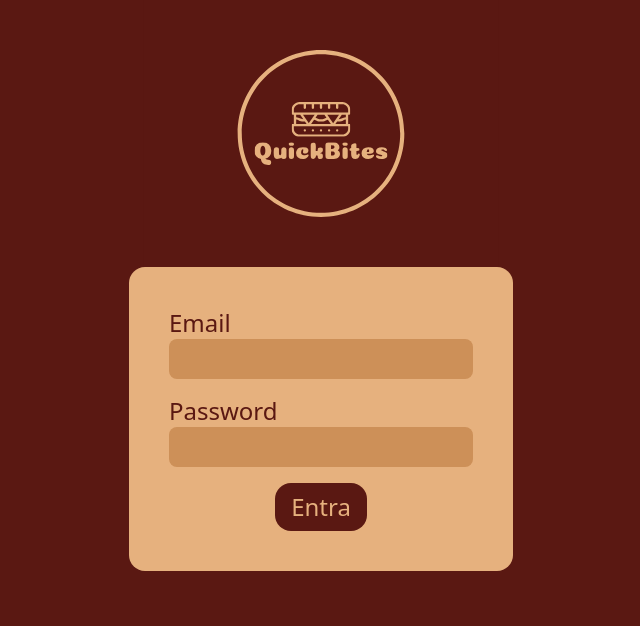
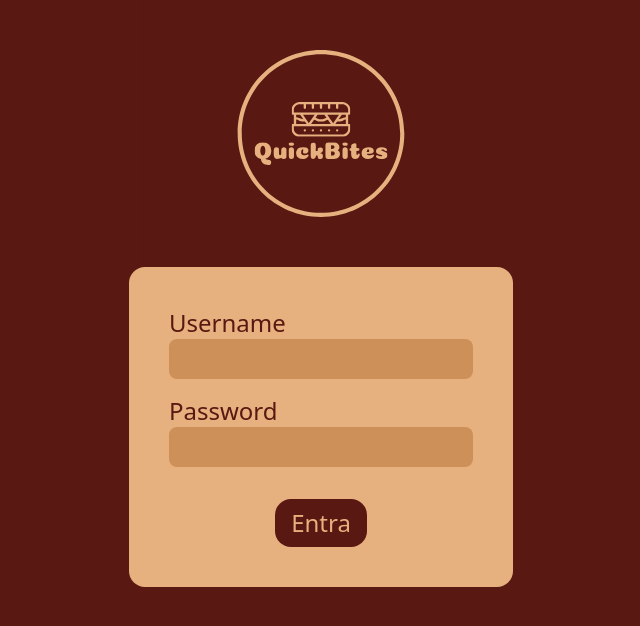
Before and after one commit to Pyrix25633/quick-bites, a Next.js app: page /login in a window 1280 px wide. Shown: the top 626 px of the page, without its empty margins (319-959 px from the left). Built offline with nearby package versions, Linux system fonts and the light colour scheme.

Commit message:
Add login page functionality

```diff
--- /dev/null
+++ b/app/(auth)/login/_components/LoginForm.tsx
@@ -0,0 +1,96 @@
+"use client";
+
+import { useForm } from "react-hook-form";
+import axios from "axios";
+import React, { ForwardedRef, useState } from "react";
+import { InputHTMLAttributes } from "react";
+import { GetRequestBody } from "@/app/api/auth/login/route";
+import { useRouter } from "next/navigation";
+
+//  TODO: add errors to text inputs (red circle and description underneath)
+type FormValues = GetRequestBody;
+
+function LoginForm() {
+    const router = useRouter();
+    const {
+        register,
+        handleSubmit
+        // formState: { errors }
+    } = useForm<FormValues>();
+
+    const [errorMessage, setErrorMessage] = useState<string | null>(null);
+
+    const onSubmit = (data: FormValues) => {
+        axios
+            .post("/api/auth/login", data)
+            .then((_) => router.push("/"))
+            .catch((err) => {
+                if (err?.response?.status) {
+                    switch (err.response.status) {
+                        case 404:
+                            setErrorMessage("Utente non esistente");
+                            break;
+                        case 401:
+                            setErrorMessage("Password errata");
+                            break;
+                        default:
+                            setErrorMessage("Errore di comunicazione");
+                    }
+                } else {
+                    setErrorMessage("Errore di rete");
+                }
+            });
+    };
+
+    return (
+        <form
+            onSubmit={handleSubmit(onSubmit)}
+            className="flex w-full max-w-sm flex-col items-stretch gap-4 rounded-2xl bg-secondary-light p-10"
+        >
+            <TextInput
+                label="Username"
+                type="text"
+                {...register("username", { required: true })}
+            />
+            <TextInput
+                label="Password"
+                type="password"
+                {...register("password", { required: true })}
+            />
+            <div className="text-red-600">{errorMessage}</div>
+            <button
+                type="submit"
+                className="self-center rounded-2xl bg-primary px-4 py-2 text-2xl text-secondary-light"
+            >
+                Entra
+            </button>
+        </form>
+    );
+}
+
+type TextInputProps = {
+    label?: string;
+} & InputHTMLAttributes<HTMLInputElement>;
+
+const TextInput = React.forwardRef(function TextInput(
+    { label, ...props }: TextInputProps,
+    ref: ForwardedRef<HTMLInputElement>
+) {
+    return (
+        <div>
+            {label && (
+                <label htmlFor={props.name} className="text-2xl text-primary">
+                    {label}
+                </label>
+            )}
+            <input
+                id={props.name}
+                className="w-full rounded-lg border-0 bg-secondary-dark text-primary focus:ring-primary"
+                ref={ref}
+                {...props}
+            />
+        </div>
+    );
+});
+
+export default LoginForm;
--- a/app/(auth)/login/page.tsx
+++ b/app/(auth)/login/page.tsx
@@ -1,6 +1,7 @@
 import { Metadata } from "next";
 import Image from "next/image";
 import logo from "@/public/images/logo.svg";
+import LoginForm from "./_components/LoginForm";
 
 export const metadata: Metadata = {
     title: "Login",
@@ -11,35 +12,7 @@ export default function Login() {
     return (
         <main className="container flex h-screen flex-col items-center">
             <Image alt="QuickBites logo" src={logo} className="static h-1/3" />
-            <form className="flex w-full max-w-sm flex-col items-stretch gap-4 rounded-2xl bg-secondary-light p-10">
-                <TextInput label="Email" name="email" type="email" />
-                <TextInput label="Password" name="password" type="password" />
-                <button
-                    type="submit"
-                    className="self-center rounded-2xl bg-primary px-4 py-2 text-2xl text-secondary-light"
-                >
-                    Entra
-                </button>
-            </form>
+            <LoginForm />
         </main>
     );
 }
-
-type TextInputProps = {
-    label?: string;
-    name: string;
-    type?: "text" | "email" | "password" | "number";
-};
-
-function TextInput({ label, name, type = "text" }: TextInputProps) {
-    return (
-        <label>
-            {label && <div className="text-2xl text-primary">{label}</div>}
-            <input
-                name={name}
-                type={type}
-                className="w-full rounded-lg border-0 bg-secondary-dark text-primary focus:ring-primary"
-            />
-        </label>
-    );
-}
--- a/package.json
+++ b/package.json
@@ -24,6 +24,7 @@
         "nodemon": "^3.0.1",
         "react": "^18",
         "react-dom": "^18",
+        "react-hook-form": "^7.50.1",
         "react-i18next": "^14.0.5"
     },
     "devDependencies": {
```
Also changed, not shown: 1 other file (tests, documents, lock files or other folders).
